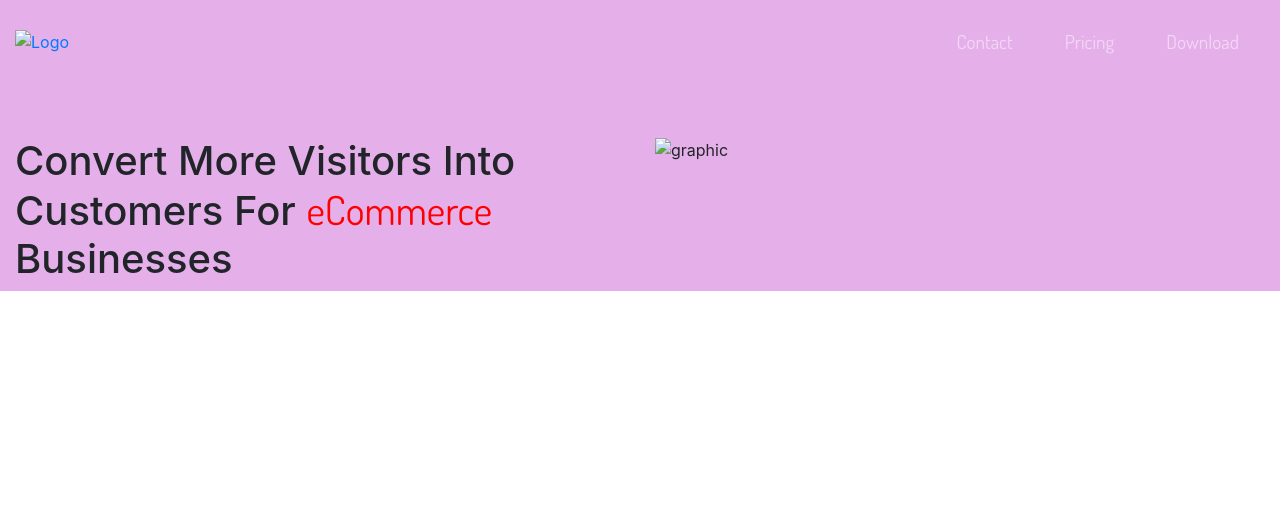
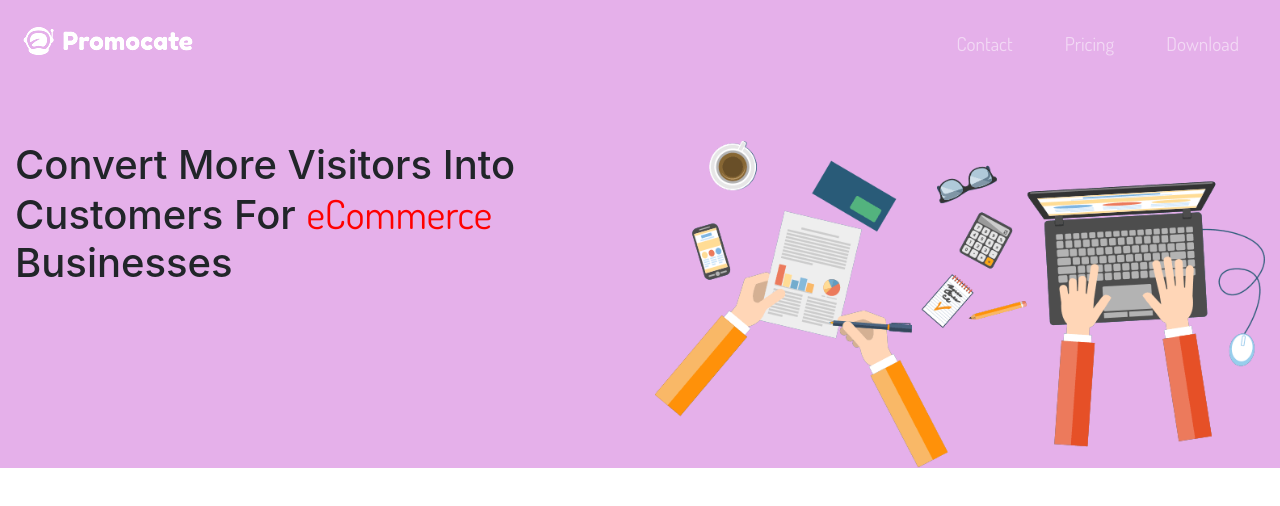
Before and after one commit to niks1129/NIkhil, a plain HTML site: page index.html in a window 1280 px wide. Drawn offline with nearby package versions, Linux system fonts and the light colour scheme; files that its build step writes are made by us from their sources.

Commit message:
Update index.html

```diff
--- a/index.html
+++ b/index.html
@@ -7,7 +7,7 @@
     Promocate
   </title>
   <link rel="stylesheet" href="https://maxcdn.bootstrapcdn.com/bootstrap/4.0.0/css/bootstrap.min.css" integrity="sha384-Gn5384xqQ1aoWXA+058RXPxPg6fy4IWvTNh0E263XmFcJlSAwiGgFAW/dAiS6JXm" crossorigin="anonymous">
-  <link rel="stylesheet" href="css/styles.css">
+  <link rel="stylesheet" href="styles.css">
   <script src="https://code.jquery.com/jquery-3.2.1.slim.min.js" integrity="sha384-KJ3o2DKtIkvYIK3UENzmM7KCkRr/rE9/Qpg6aAZGJwFDMVNA/GpGFF93hXpG5KkN" crossorigin="anonymous"></script>
   <script src="https://cdnjs.cloudflare.com/ajax/libs/popper.js/1.12.9/umd/popper.min.js" integrity="sha384-ApNbgh9B+Y1QKtv3Rn7W3mgPxhU9K/ScQsAP7hUibX39j7fakFPskvXusvfa0b4Q" crossorigin="anonymous"></script>
   <script src="https://maxcdn.bootstrapcdn.com/bootstrap/4.0.0/js/bootstrap.min.js" integrity="sha384-JZR6Spejh4U02d8jOt6vLEHfe/JQGiRRSQQxSfFWpi1MquVdAyjUar5+76PVCmYl" crossorigin="anonymous"></script>
@@ -24,7 +24,7 @@
       <nav class="navbar navbar-expand-lg navbar-dark">
 
         <a href="/" id="logo">
-          <img class="logo" alt="Logo" src="images/default.png">
+          <img class="logo" alt="Logo" src="default.png">
         </a>
 
         <button class="navbar-toggler" type="button" data-toggle="collapse" data-target="#navbarTogglerDemo02">
@@ -55,7 +55,7 @@
           <h1>Convert More Visitors Into Customers For <span class="Boldtext">eCommerce</span> Businesses</h1>
         </div>
         <div class="col-lg-6 col-md-12">
-          <img class="title-image" src="images/graphic.png" alt="graphic">
+          <img class="title-image" src="graphic.png" alt="graphic">
         </div>
 
 
```
